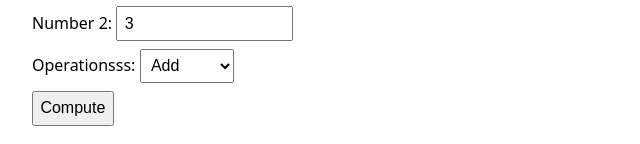
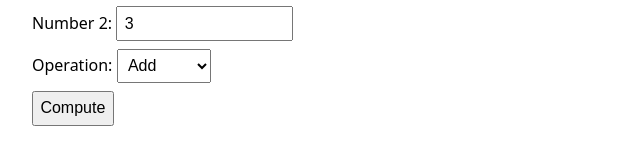
Before and after one commit to jmiguelcheq/calculator-demo-staging, a plain HTML site: page index.html in a window 1280 px wide. Shown: the part 192-336 px from the top of the page, without its empty margins (0-640 px from the left). Drawn offline with Linux system fonts and the light colour scheme.

Commit message:
[skip ci] Deploy updated index.html to STAGING (build #13)

```diff
--- a/index.html
+++ b/index.html
@@ -19,7 +19,7 @@
     <div class="row"><label>Number 1: <input id="a" type="number" value="2" step="any"></label></div>
     <div class="row"><label>Number 2: <input id="b" type="number" value="3" step="any"></label></div>
     <div class="row">
-      <label>Operationsss:
+      <label>Operation:
         <select id="op">
           <option value="add" selected>Add</option>
           <option value="sub">Subtract</option>
```
